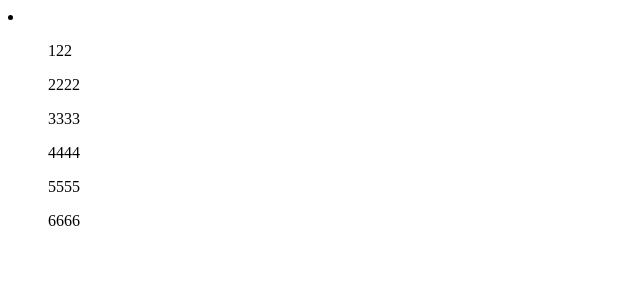
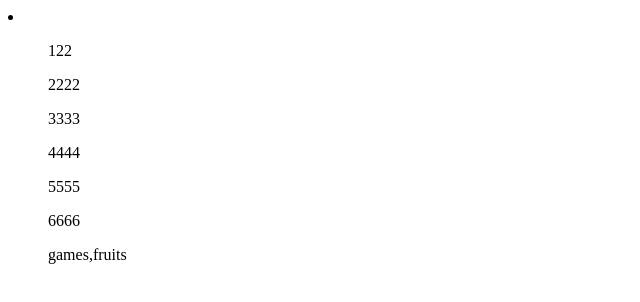
Before and after one commit to Prashantha-R/git-and-GitHub2, a plain HTML site: page index.html in a window 1280 px wide. Shown: the whole page, without its empty margins (0-640 px from the left). Drawn offline with Linux system fonts and the light colour scheme.

Commit message:
7th commit

```diff
--- a/index.html
+++ b/index.html
@@ -13,6 +13,7 @@
         <ol>4444</ol>
         <ol>5555</ol>
         <ol>6666</ol>
+        <ol>games,fruits</ol>
 
     </li>
 </body>
```
